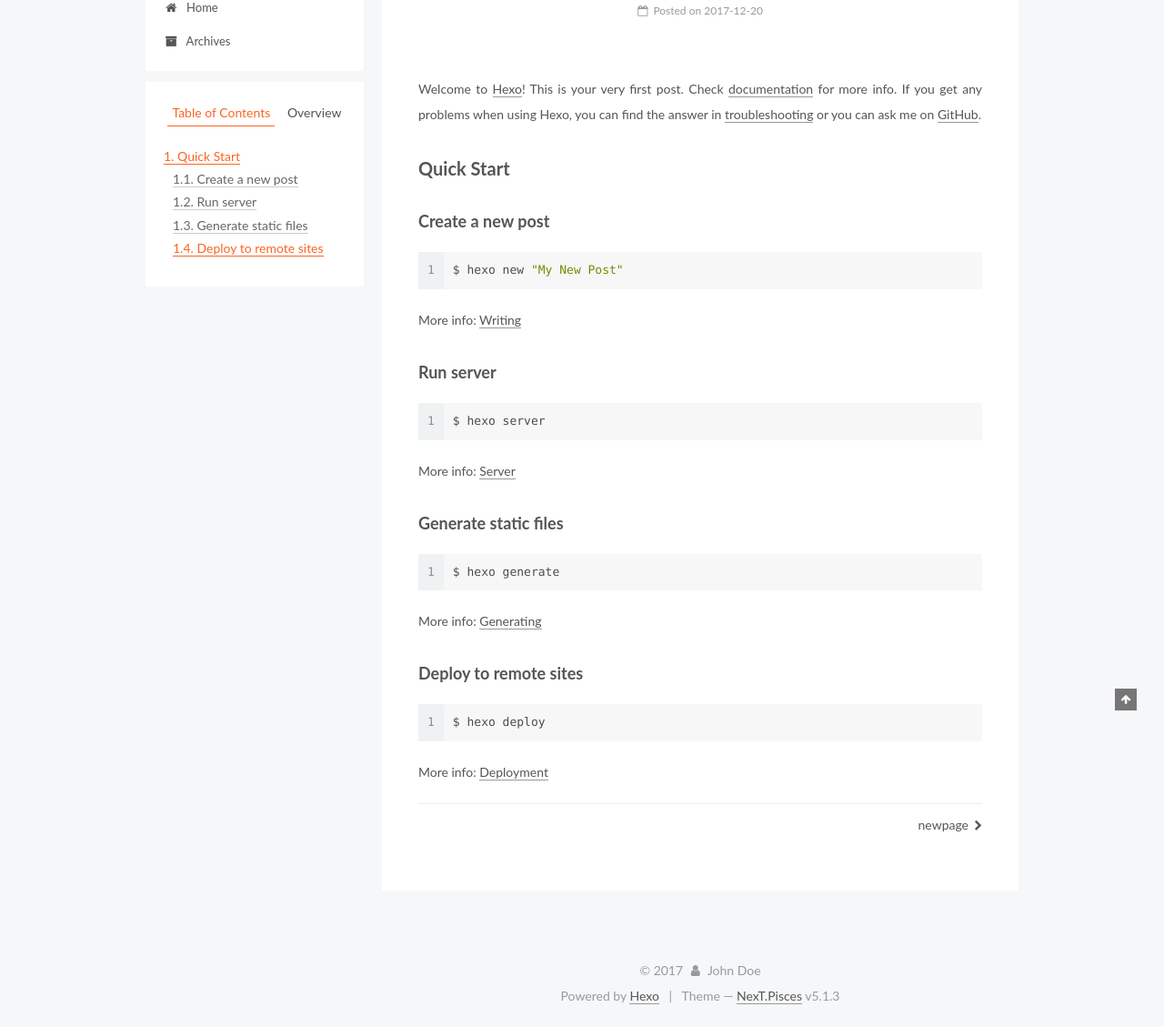
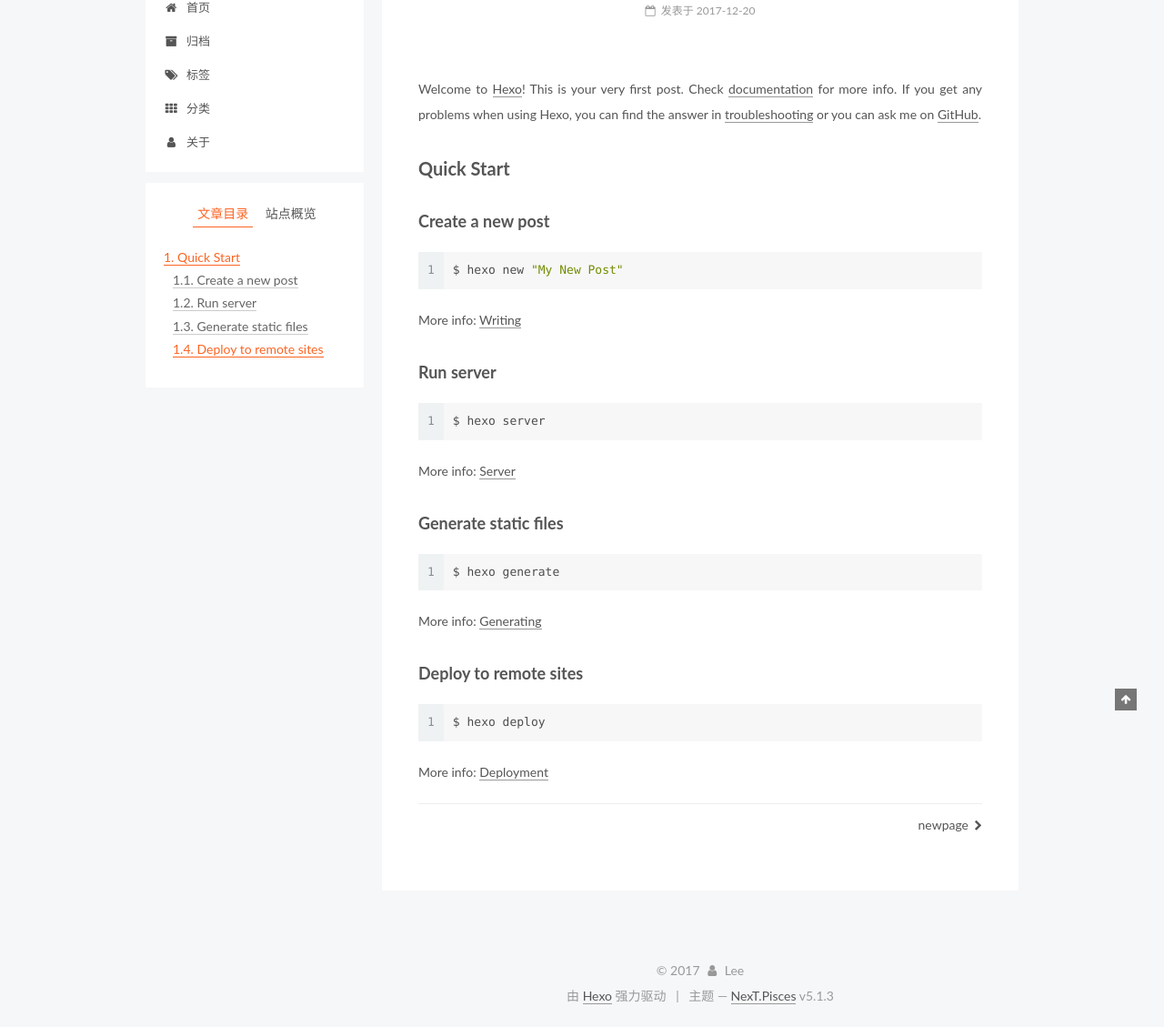
Before and after one commit to Saturn-V-lab/lee88dragon.github.io, a plain HTML site: page 2017/12/20/hello-world/index.html in a window 1280 px wide. Shown: the part 119-1248 px from the top of the page at 91% size. Drawn offline with Linux system fonts and the light colour scheme.

Commit message:
Site updated: 2017-12-21 14:08:10

```diff
--- a/2017/12/20/hello-world/index.html
+++ b/2017/12/20/hello-world/index.html
@@ -5,7 +5,7 @@
 
 
 
-<html class="theme-next pisces use-motion" lang="cn">
+<html class="theme-next pisces use-motion" lang="zh-Hans">
 <head>
   <meta charset="UTF-8"/>
 <meta http-equiv="X-UA-Compatible" content="IE=edge" />
@@ -85,7 +85,7 @@
 <meta property="og:url" content="http://yoursite.com/2017/12/20/hello-world/index.html">
 <meta property="og:site_name" content="Hexo">
 <meta property="og:description" content="Welcome to Hexo! This is your very first post. Check documentation for more info. If you get any problems when using Hexo, you can find the answer in troubleshooting or you can ask me on GitHub. Quick">
-<meta property="og:locale" content="cn">
+<meta property="og:locale" content="zh-Hans">
 <meta property="og:updated_time" content="2017-12-20T15:07:21.742Z">
 <meta name="twitter:card" content="summary">
 <meta name="twitter:title" content="Hello World">
@@ -105,7 +105,7 @@
     motion: {"enable":true,"async":false,"transition":{"post_block":"fadeIn","post_header":"slideDownIn","post_body":"slideDownIn","coll_header":"slideLeftIn","sidebar":"slideUpIn"}},
     duoshuo: {
       userId: '0',
-      author: 'Author'
+      author: '博主'
     },
     algolia: {
       applicationID: '',
@@ -137,7 +137,7 @@
 
 </head>
 
-<body itemscope itemtype="http://schema.org/WebPage" lang="cn">
+<body itemscope itemtype="http://schema.org/WebPage" lang="zh-Hans">
 
 
 
@@ -185,7 +185,7 @@
 
               <i class="menu-item-icon fa fa-fw fa-home"></i> <br />
 
-            Home
+            首页
           </a>
         </li>
 
@@ -195,7 +195,37 @@
 
               <i class="menu-item-icon fa fa-fw fa-archive"></i> <br />
 
-            Archives
+            归档
+          </a>
+        </li>
+
+
+        <li class="menu-item menu-item-tags">
+          <a href="/tags/" rel="section">
+
+              <i class="menu-item-icon fa fa-fw fa-tags"></i> <br />
+
+            标签
+          </a>
+        </li>
+
+
+        <li class="menu-item menu-item-categories">
+          <a href="/categories/" rel="section">
+
+              <i class="menu-item-icon fa fa-fw fa-th"></i> <br />
+
+            分类
+          </a>
+        </li>
+
+
+        <li class="menu-item menu-item-about">
+          <a href="/about/" rel="section">
+
+              <i class="menu-item-icon fa fa-fw fa-user"></i> <br />
+
+            关于
           </a>
         </li>
 
@@ -235,7 +265,7 @@
     <link itemprop="mainEntityOfPage" href="http://yoursite.com/2017/12/20/hello-world/">
 
     <span hidden itemprop="author" itemscope itemtype="http://schema.org/Person">
-      <meta itemprop="name" content="John Doe">
+      <meta itemprop="name" content="Lee">
       <meta itemprop="description" content="">
       <meta itemprop="image" content="/images/avatar.gif">
     </span>
@@ -259,9 +289,9 @@
                 <i class="fa fa-calendar-o"></i>
               </span>
 
-                <span class="post-meta-item-text">Posted on</span>
+                <span class="post-meta-item-text">发表于</span>
 
-              <time title="Post created" itemprop="dateCreated datePublished" datetime="2017-12-20T23:07:21+08:00">
+              <time title="创建于" itemprop="dateCreated datePublished" datetime="2017-12-20T23:07:21+08:00">
                 2017-12-20
               </time>
 
@@ -394,10 +424,10 @@
 
         <ul class="sidebar-nav motion-element">
           <li class="sidebar-nav-toc sidebar-nav-active" data-target="post-toc-wrap">
-            Table of Contents
+            文章目录
           </li>
           <li class="sidebar-nav-overview" data-target="site-overview-wrap">
-            Overview
+            站点概览
           </li>
         </ul>
 
@@ -406,7 +436,7 @@
         <div class="site-overview">
           <div class="site-author motion-element" itemprop="author" itemscope itemtype="http://schema.org/Person">
 
-              <p class="site-author-name" itemprop="name">John Doe</p>
+              <p class="site-author-name" itemprop="name">Lee</p>
               <p class="site-description motion-element" itemprop="description"></p>
           </div>
 
@@ -418,7 +448,7 @@
                 <a href="/archives/">
 
                   <span class="site-state-item-count">2</span>
-                  <span class="site-state-item-name">posts</span>
+                  <span class="site-state-item-name">日志</span>
                 </a>
               </div>
 
@@ -480,13 +510,13 @@
   <span class="with-love">
     <i class="fa fa-user"></i>
   </span>
-  <span class="author" itemprop="copyrightHolder">John Doe</span>
+  <span class="author" itemprop="copyrightHolder">Lee</span>
 
 
 </div>
 
 
-  <div class="powered-by">Powered by <a class="theme-link" target="_blank" href="https://hexo.io">Hexo</a></div>
+  <div class="powered-by">由 <a class="theme-link" target="_blank" href="https://hexo.io">Hexo</a> 强力驱动</div>
 
 
 
@@ -494,7 +524,7 @@
 
 
 
-  <div class="theme-info">Theme &mdash; <a class="theme-link" target="_blank" href="https://github.com/iissnan/hexo-theme-next">NexT.Pisces</a> v5.1.3</div>
+  <div class="theme-info">主题 &mdash; <a class="theme-link" target="_blank" href="https://github.com/iissnan/hexo-theme-next">NexT.Pisces</a> v5.1.3</div>
 
 
 
--- a/css/main.css
+++ b/css/main.css
@@ -1823,7 +1823,7 @@ pre .javascript .function {
   width: 4px;
   height: 4px;
   border-radius: 50%;
-  background: #ffffe8;
+  background: #ff63ff;
 }
 .links-of-blogroll {
   font-size: 13px;
```
Also changed, not shown: 2017/12/21/newpage/index.html (+46 -16 lines), archives/2017/12/index.html (+43 -13 lines), archives/2017/index.html (+43 -13 lines), archives/index.html (+43 -13 lines), index.html (+47 -17 lines).
